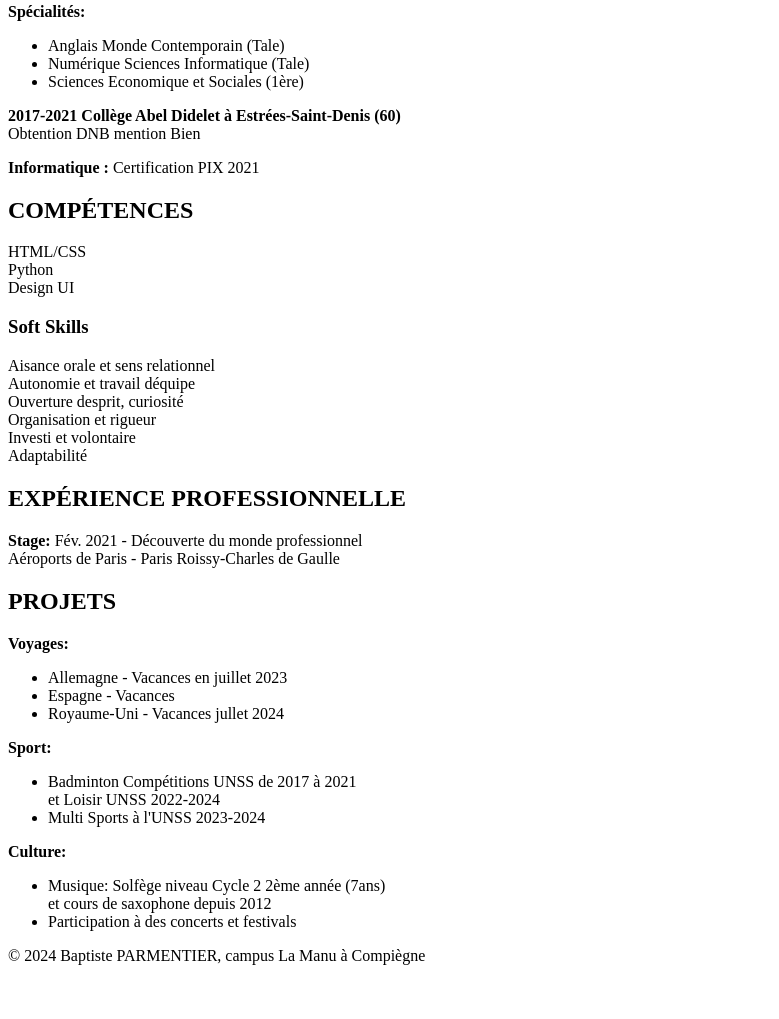
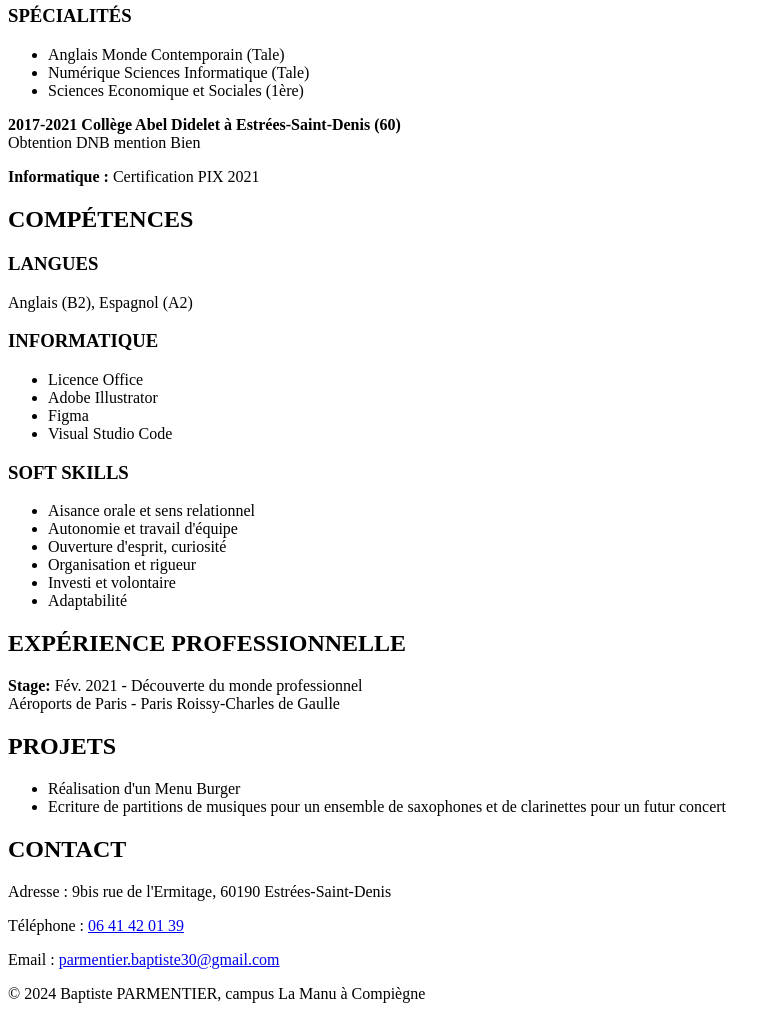
Before and after one commit to Baptisteparmentier/CV_num-rique, a plain HTML site: page index.html in a window 1280 px wide. Shown: the part 359-1378 px from the top of the page, without its empty margins (0-779 px from the left). Before the commit the page ends 1340 px from the top, so only its background shows below. Drawn offline with Linux system fonts and the light colour scheme.

Commit message:
first commit

```diff
--- a/index.html
+++ b/index.html
@@ -22,13 +22,13 @@
         </nav>
     </header>
     <section id="à propos" class="section">
-        <h1>A propos</h1>
+        <h1>Baptiste PARMENTIER</h1>
         <p>Etudiant en 1ère année de
             Bachelor au campus de La Manu à
             Compiègne, passioné par l'Informatique et le design, je souhaite devenir designer UI et WebDesigner</p>
     </section>
+
     <!-- Mettre commentaires -->
-    <div>
     <section id="formation" class="section">
         <h2>formation</h2>
         <p>Sept 2024-Sept 2027 <br>Préparation du Bachelor, La Manu Ecole
@@ -36,7 +36,7 @@
             Compiègne et du Titre RNCP Bac +3 – Niveau 6
         </p>
         <p>2021-2024 Lycée Charles de Gaulle à Compiègne (60) <br> </p>
-            <b>Spécialités:</b>
+        <h3>Spécialités</h3>
         <ul>
             <li>Anglais Monde Contemporain (Tale)</li>
             <li>Numérique Sciences Informatique (Tale)</li>
@@ -45,49 +45,65 @@
         <p><b>2017-2021 Collège Abel Didelet à Estrées-Saint-Denis (60) <br></b>Obtention DNB mention Bien </br></p>
         <p><b>Informatique :</b> Certification PIX 2021</p>
     </section>
-    </div>
 
-    <div>
     <section id="compétences" class="section">
         <h2>Compétences</h2>
-            <p>HTML/CSS <br> Python <br> Design UI</p>
-            <h3>Soft Skills</h3>
-            <p>Aisance orale et sens relationnel <br>Autonomie et travail déquipe <br>Ouverture desprit, curiosité
-                <br>Organisation et rigueur <br>Investi et volontaire <br>Adaptabilité
-            </p>
+        <div class="grid">
+            <div>
+                <h3>Langues</h3>
+                <p>Anglais (B2), Espagnol (A2)</p>
+            </div>
+            <div>
+                <h3>Informatique</h3>
+                <ul>
+                    <li>Licence Office</li>
+                    <li>Adobe Illustrator</li>
+                    <li>Figma</li>
+                    <li>Visual Studio Code</li>
+                </ul>
+            </div>
+            <div>
+                <h3>Soft skills</h3>
+                <ul>
+                    <li>Aisance orale et sens relationnel</li>
+                    <li>Autonomie et travail d'équipe</li>
+                    <li>Ouverture d'esprit, curiosité</li>
+                    <li>Organisation et rigueur</li>
+                    <li>Investi et volontaire</li>
+                    <li>Adaptabilité</li>
+                </ul>
+            </div>
+        </div>
     </section>
-    </div>
+    <!-- Mettre commentaires -->
 
-    <!-- Mettre commentaires -->
-    <div>
     <section id="expérience professionnelle" class="section">
         <h2>expérience professionnelle</h2>
         <p><b>Stage:</b> Fév. 2021 - Découverte du monde professionnel<br>Aéroports de Paris - Paris
             Roissy-Charles de Gaulle</p>
     </section>
-    </div>
-    <!-- Mettre commentaires -->
-    <div>
-        <section id="projets" class="section">
+
+
+    <section>
         <h2>Projets</h2>
-            <p><b>Voyages: </b></p>
+        <div class="projets"></div>
         <ul>
-                <li>Allemagne - Vacances en juillet 2023</li>
-                <li>Espagne - Vacances</li>
-                <li>Royaume-Uni - Vacances jullet 2024</li>
-            </ul>
-            <p><b>Sport:</b></p>
-            <ul>
-                <li>Badminton Compétitions UNSS de 2017 à 2021 <br> et Loisir UNSS 2022-2024 </br></li>
-                <li>Multi Sports à l'UNSS 2023-2024</li>
-            </ul>
-            <p><b>Culture:</b></p>
-            <ul>
-                <li>Musique: Solfège niveau Cycle 2 2ème année (7ans) <br> et cours de saxophone depuis 2012 </br></li>
-                <li>Participation à des concerts et festivals</li>
+            <li>Réalisation d'un Menu Burger</li>
+            <li>Ecriture de partitions de musiques pour un ensemble de saxophones et de clarinettes pour un futur
+                concert</li>
         </ul>
     </section>
-    </div>
+
+
+    <!-- Ce bloc va concerner tout ce qui est pour contacter la personne qui a donné le CV -->
+
+    <section id="contact" class="section">
+        <h2>Contact</h2>
+        <p>Adresse : 9bis rue de l'Ermitage, 60190 Estrées-Saint-Denis</p>
+        <p>Téléphone : <a href="tel: +33641420139">06 41 42 01 39</a></p>
+        <p>Email : <a href="mailto:parmentier.baptiste30@gmail.com">parmentier.baptiste30@gmail.com</a></p>
+    </section>
+
 </body>
 <footer>
     <p>&copy; 2024 Baptiste PARMENTIER, campus La Manu à Compiègne</p>
--- a/styles.css
+++ b/styles.css
@@ -2,3 +2,8 @@ h2 {
     text-transform: uppercase;
     font-weight: bold;
 }
+
+h3 {
+    text-transform: uppercase;
+    font-weight: bold;
+}
```
Lines whose indentation alone changed are shown as unchanged.
